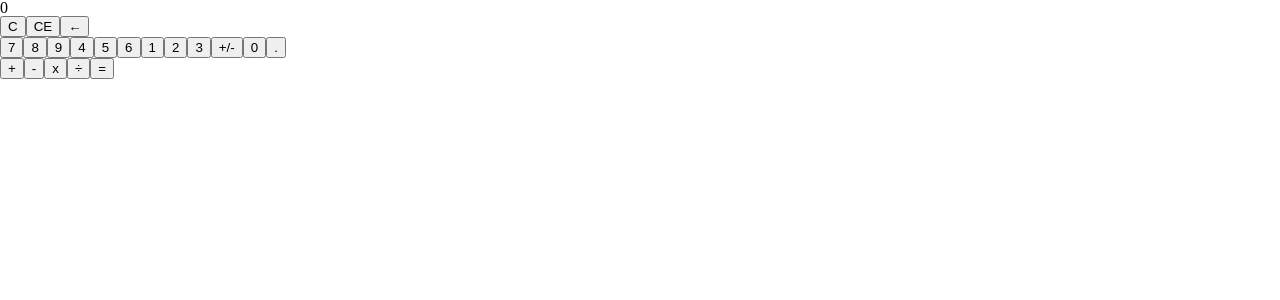
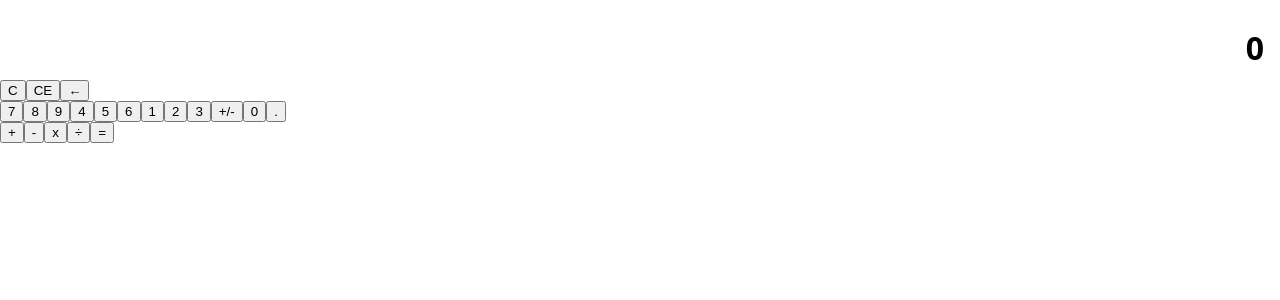
Before and after one commit to DanielCatania/calculator, a Next.js app: page / in a window 1280 px wide. Shown: the top 300 px of the page. Built offline with nearby package versions, Linux system fonts and the light colour scheme.

Commit message:
add screen style

```diff
--- /dev/null
+++ b/src/components/Calc/Screen/BoxScreen.ts
@@ -0,0 +1,12 @@
+import styled from "styled-components";
+
+const BoxScreen = styled.div`
+  padding: 1em;
+  padding-top: 2em;
+  border-radius: 15px;
+
+  display: flex;
+  justify-content: flex-end;
+`;
+
+export default BoxScreen;
--- /dev/null
+++ b/src/components/Calc/Screen/ScreenWithAccount/index.tsx
@@ -0,0 +1,17 @@
+import React from "react";
+import { Props } from "..";
+import { UnfocusedText, TextInFocus } from "../../../Text";
+
+export default function ScreenWithAccount({
+  firstNumber,
+  number,
+  operation,
+}: Props) {
+  return (
+    <>
+      <UnfocusedText as="span">{firstNumber}</UnfocusedText>
+      <UnfocusedText as="span">{operation}</UnfocusedText>
+      <TextInFocus as="span">{number}</TextInFocus>
+    </>
+  );
+}
--- /dev/null
+++ b/src/components/Calc/Screen/SimpleScreen/index.tsx
@@ -0,0 +1,10 @@
+import React from "react";
+import { TextInFocus } from "../../../Text";
+
+export default function SimpleScreen({ number }: { number: string }) {
+  return (
+    <>
+      <TextInFocus as="span">{number}</TextInFocus>
+    </>
+  );
+}
--- a/src/components/Calc/Screen/index.tsx
+++ b/src/components/Calc/Screen/index.tsx
@@ -1,23 +1,23 @@
 import React from "react";
+import ScreenWithAccount from "./ScreenWithAccount";
+import SimpleScreen from "./SimpleScreen";
+import BoxScreen from "./BoxScreen";
 
-interface Props {
+export interface Props {
   number: string;
   firstNumber: number;
   operation: string;
 }
 
-export default function Screen({ number, firstNumber, operation }: Props) {
+export default function Screen(props: Props) {
+  const { firstNumber, number } = props;
   return (
-    <h1>
+    <BoxScreen>
       {firstNumber !== 0 ? (
-        <>
-          <span>{firstNumber}</span>
-          <span>{operation}</span>
-          <span>{number}</span>
-        </>
+        <ScreenWithAccount {...props} />
       ) : (
-        <span>{number}</span>
+        <SimpleScreen number={number} />
       )}
-    </h1>
+    </BoxScreen>
   );
 }
--- /dev/null
+++ b/src/components/Text/index.ts
@@ -0,0 +1,17 @@
+import styled from "styled-components";
+
+const Text = styled.p`
+  font-family: "Open Sans", sans-serif;
+`;
+
+export const TextInFocus = styled(Text)`
+  font-size: 2em;
+  font-weight: bold;
+`;
+
+export const UnfocusedText = styled(Text)`
+  font-size: 1.5em;
+  color: #a7a7a7;
+`;
+
+export default Text;
```
